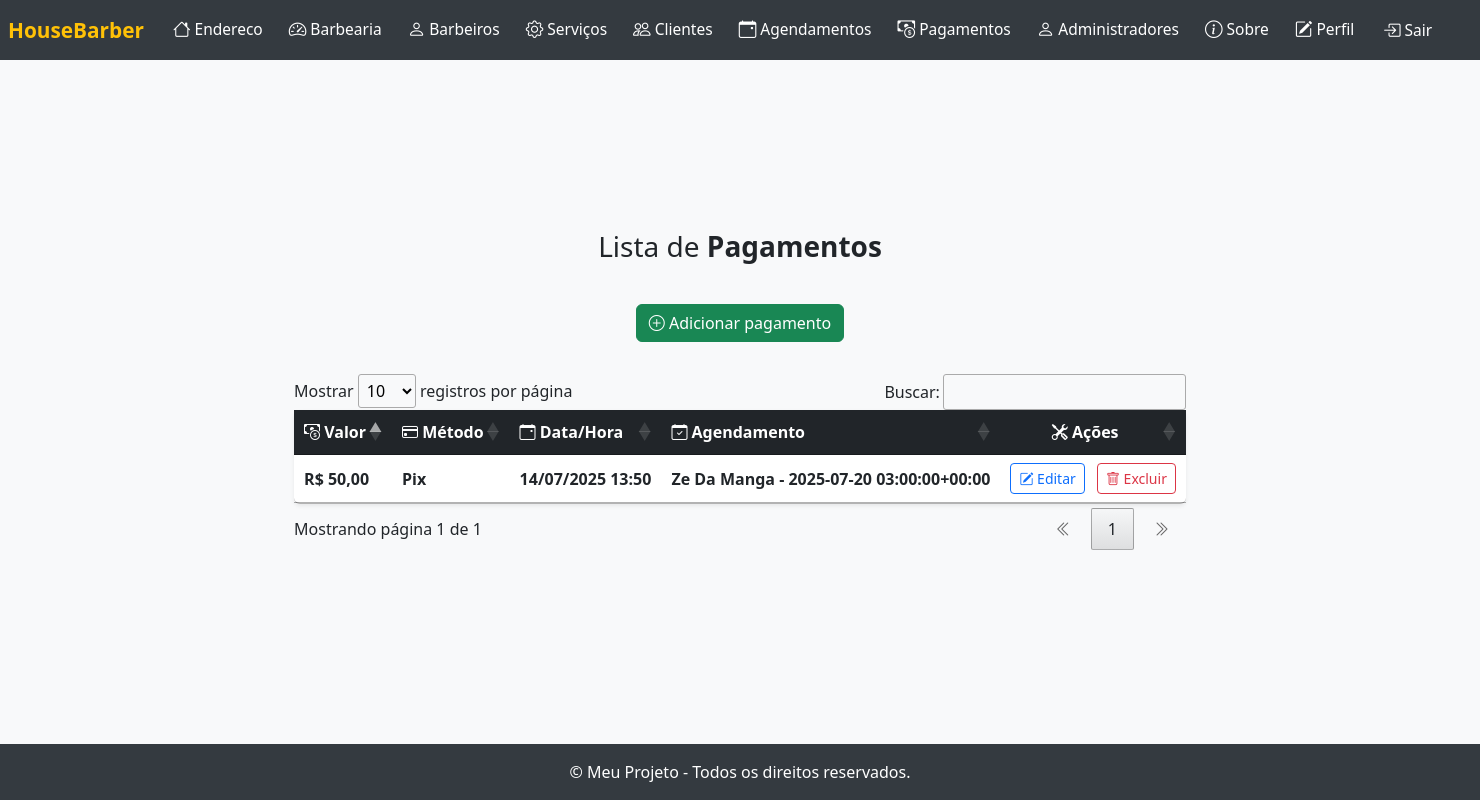
After one commit to JoileJr/meMataDeUmaVez, a Django app: page /listar/pagamentos/ in a window 1480 px wide. The commit adds this page. Run offline with Django 5.2, Linux system fonts and the light colour scheme; a user stored in the database is signed in; data comes from the database, SQL or seed files in the repository; both versions use the stored data as it was after the commit; some libraries are stand-ins or nearby versions.

Commit message:
crud pagamento

```diff
--- a/cadastros/models.py
+++ b/cadastros/models.py
@@ -90,8 +90,15 @@ class Agendamento(models.Model):
         return f"{self.cliente.nome} - {self.data_hora}"
 
 class Pagamento(models.Model):
+    PAGAMENTO_CHOICES = [
+        ('dinheiro', 'Dinheiro'),
+        ('cartao_credito', 'Cartão de Crédito'),
+        ('cartao_debito', 'Cartão de Débito'),
+        ('pix', 'Pix'),
+        ('boleto', 'Boleto'),
+    ]
     valor = models.DecimalField(max_digits=8, decimal_places=2, help_text="Valor do pagamento")
-    metodo = models.CharField(max_length=50, help_text="Método de pagamento")
+    metodo = models.CharField(max_length=50, help_text="Método de pagamento", choices=PAGAMENTO_CHOICES, default='Dinheiro')
     data_hora = models.DateTimeField(help_text="Data e hora do pagamento")
     agendamento = models.OneToOneField(Agendamento, on_delete=models.CASCADE, related_name='pagamento', null=True, blank=True, help_text="Agendamento relacionado (opcional)")
     usuario = models.ForeignKey(User, on_delete=models.CASCADE, related_name='pagamento_usuario', help_text="Usuário responsável pelo pagamento")
--- /dev/null
+++ b/cadastros/templates/listas/pagamento.html
@@ -0,0 +1,81 @@
+{% extends "paginas/modelo.html" %}
+
+{% block conteudo %}
+<h3>
+    Lista de <b>Pagamentos</b>
+</h3>
+
+<hr>
+
+<div class="d-flex justify-content-center mb-3">
+    <a class="btn btn-success mb-3" href="{% url 'cadastrar-pagamento' %}">
+        <i class="bi bi-plus-circle"></i> Adicionar pagamento
+    </a>
+</div>
+
+<table id="table-lista" class="table table-hover align-middle shadow-sm rounded bg-white">
+    <thead class="table-dark">
+        <tr>
+            <th scope="col"><i class="bi bi-cash-coin"></i> Valor</th>
+            <th scope="col"><i class="bi bi-credit-card"></i> Método</th>
+            <th scope="col"><i class="bi bi-calendar-event"></i> Data/Hora</th>
+            <th scope="col"><i class="bi bi-calendar-check"></i> Agendamento</th>
+            <th scope="col" class="text-center"><i class="bi bi-tools"></i> Ações</th>
+        </tr>
+    </thead>
+    <tbody>
+        {% for object in pagamentos %}
+            <tr>
+                <td class="fw-semibold">R$ {{ object.valor }}</td>
+                <td class="fw-semibold">{{ object.get_metodo_display }}</td>
+                <td class="fw-semibold">{{ object.data_hora|date:"d/m/Y H:i" }}</td>
+                <td class="fw-semibold">
+                    {% if object.agendamento %}
+                        {{ object.agendamento }}
+                    {% else %}
+                        <span class="text-muted">-</span>
+                    {% endif %}
+                </td>
+                <td class="text-center">
+                    <a class="btn btn-outline-primary btn-sm me-2" href="{% url 'editar-pagamento' object.pk %}">
+                        <i class="bi bi-pencil-square"></i> Editar
+                    </a>
+                    <a class="btn btn-outline-danger btn-sm" href="{% url 'excluir-pagamento' object.pk %}">
+                        <i class="bi bi-trash"></i> Excluir
+                    </a>
+                </td>
+            </tr>
+        {% empty %}
+            <tr>
+                <td colspan="6" class="text-center text-muted py-4">
+                    <i class="bi bi-exclamation-circle"></i> Nenhum registro encontrado.
+                </td>
+            </tr>
+        {% endfor %}
+    </tbody>
+</table>
+{% endblock %}
+
+{% block scripts %}
+<link href="https://cdn.datatables.net/v/bs5/dt-2.1.8/datatables.min.css" rel="stylesheet">
+<script src="https://cdn.datatables.net/v/bs5/dt-2.1.8/datatables.min.js"></script>
+<script>
+    $(document).ready(function () {
+        $('#table-lista').DataTable({
+            paging: true,
+            language: {
+                paginate: {
+                    previous: '<span class="bi bi-chevron-double-left"></span>',
+                    next: '<span class="bi bi-chevron-double-right"></span>'
+                },
+                lengthMenu: "Mostrar _MENU_ registros por página",
+                zeroRecords: "Nenhum registro encontrado",
+                info: "Mostrando página _PAGE_ de _PAGES_",
+                infoEmpty: "Nenhum registro disponível",
+                infoFiltered: "(filtrado de _MAX_ registros no total)",
+                search: "Buscar:"
+            }
+        });
+    });
+</script>
+{% endblock %}
--- a/cadastros/urls.py
+++ b/cadastros/urls.py
@@ -6,6 +6,7 @@ from .views import BarbeiroCreateView, BarbeiroUpdateView, BarbeiroDeleteView, B
 from .views import ServicoListView, ServicoCreateView, ServicoUpdateView, ServicoDeleteView
 from .views import ClienteCreateView, ClienteUpdateView, ClienteDeleteView, ClienteListView
 from .views import AgendamentoListView, AgendamentoCreateView, AgendamentoUpdateView, AgendamentoDeleteView
+from .views import PagamentoListView, PagamentoCreateView, PagamentoUpdateView, PagamentoDeleteView
 
 urlpatterns = [
     path('cadastrar/endereco/', EnderecoCreateView.as_view(), name='cadastrar-endereco'),
@@ -42,4 +43,9 @@ urlpatterns = [
     path('editar/agendamento/<int:pk>/', AgendamentoUpdateView.as_view(), name='editar-agendamento'),
     path('listar/agendamentos/', AgendamentoListView.as_view(), name='agendamento-lista'),
     path('excluir/agendamento/<int:pk>/', AgendamentoDeleteView.as_view(), name='excluir-agendamento'),
+
+    path('cadastrar/pagamento/', PagamentoCreateView.as_view(), name='cadastrar-pagamento'),
+    path('editar/pagamento/<int:pk>/', PagamentoUpdateView.as_view(), name='editar-pagamento'),
+    path('listar/pagamentos/', PagamentoListView.as_view(), name='pagamento-lista'),
+    path('excluir/pagamento/<int:pk>/', PagamentoDeleteView.as_view(), name='excluir-pagamento'),
 ]
--- a/cadastros/views.py
+++ b/cadastros/views.py
@@ -2,7 +2,7 @@ from django.views.generic.edit import CreateView,  UpdateView, DeleteView
 from django.views.generic.list import ListView
 from django.contrib.messages.views import SuccessMessageMixin  # Adicionado
 
-from .models import Endereco, Barbearia, Administrador, Barbeiro, Servico, Cliente, Agendamento
+from .models import Endereco, Barbearia, Administrador, Barbeiro, Servico, Cliente, Agendamento, Pagamento
 
 from django.urls import reverse_lazy
 from django.contrib.auth.mixins import LoginRequiredMixin
@@ -402,3 +402,60 @@ class AgendamentoListView(LoginRequiredMixin, ListView):
 
     def get_queryset(self):
         return Agendamento.objects.filter(usuario=self.request.user)
+
+class PagamentoCreateView(SuccessMessageMixin, LoginRequiredMixin, CreateView):
+    login_url = reverse_lazy('login')
+    model = Pagamento
+    fields = ['valor', 'metodo', 'data_hora', 'agendamento']
+    template_name = 'cadastros/form.html'
+    success_url = reverse_lazy('pagamento-lista')
+    success_message = "Pagamento cadastrado com sucesso!"
+    extra_context = {
+        "titulo": "Cadastro de Pagamento"
+    }
+
+    def get_form(self, form_class=None):
+        form = super().get_form(form_class)
+        form.fields['agendamento'].queryset = Agendamento.objects.filter(usuario=self.request.user)
+        return form
+
+    def form_valid(self, form):
+        form.instance.usuario = self.request.user
+        return super().form_valid(form)
+
+class PagamentoUpdateView(SuccessMessageMixin, LoginRequiredMixin, UpdateView):
+    login_url = reverse_lazy('login')
+    model = Pagamento
+    fields = ['valor', 'metodo', 'data_hora', 'agendamento']
+    template_name = 'cadastros/form.html'
+    success_url = reverse_lazy('pagamento-lista')
+    success_message = "Pagamento atualizado com sucesso!"
+    extra_context = {
+        "titulo": "Atualização de Pagamento"
+    }
+
+    def get_form(self, form_class=None):
+        form = super().get_form(form_class)
+        form.fields['agendamento'].queryset = Agendamento.objects.filter(usuario=self.request.user)
+        return form
+
+    def get_queryset(self):
+        return Pagamento.objects.filter(usuario=self.request.user)
+
+class PagamentoDeleteView(LoginRequiredMixin, DeleteView):
+    login_url = reverse_lazy('login')
+    model = Pagamento
+    template_name = 'cadastros/form-excluir.html'
+    success_url = reverse_lazy('pagamento-lista')
+
+    def get_queryset(self):
+        return Pagamento.objects.filter(usuario=self.request.user)
+
+class PagamentoListView(LoginRequiredMixin, ListView):
+    login_url = reverse_lazy('login')
+    model = Pagamento
+    template_name = 'listas/pagamento.html'
+    context_object_name = 'pagamentos'
+
+    def get_queryset(self):
+        return Pagamento.objects.filter(usuario=self.request.user)
--- a/paginas/templates/paginas/modelo.html
+++ b/paginas/templates/paginas/modelo.html
@@ -108,6 +108,9 @@
                 <a class="nav-link" href="{% url 'agendamento-lista' %}"><i class="bi bi-calendar-event"></i> Agendamentos</a>
               </li>
               <li class="nav-item">
+                <a class="nav-link" href="{% url 'pagamento-lista' %}"><i class="bi bi-cash-coin"></i> Pagamentos</a>
+              </li>
+              <li class="nav-item">
                 <a class="nav-link" href="{% url 'administrador-lista' %}"><i class="bi bi-person"></i> Administradores</a>
               </li>
               <li class="nav-item">
```
Also changed, not shown: db.sqlite3.
